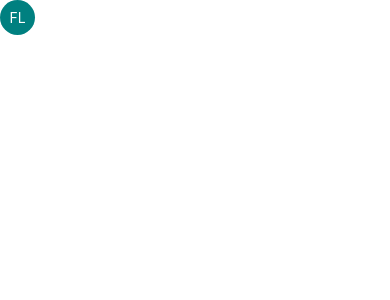
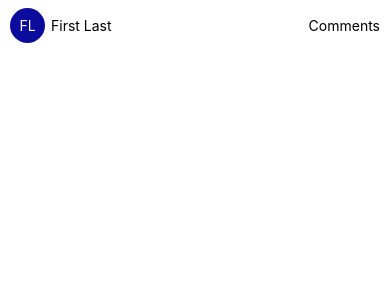
Before and after one commit to bohdanmoroziuk/image-feed, a React Native app: screen / in a window 390 px wide. Shown: the top 300 px of the page. Built offline with nearby package versions, Linux system fonts and the light colour scheme.

Commit message:
feat: add author row

```diff
--- a/App.tsx
+++ b/App.tsx
@@ -3,13 +3,19 @@ import { StatusBar } from 'expo-status-bar';
 
 import styles from './App.styles';
 
-import Avatar from 'src/components/Avatar';
+import AuthorRow from 'src/components/AuthorRow';
 
 export default function App() {
   return (
     <View style={styles.app}>
       <StatusBar style="auto" />
-      <Avatar color="teal" initials="FL" size={35} />
+      <AuthorRow
+        fullName="First Last"
+        linkText="Comments"
+        onPressLinkText={() => {
+          console.log('Pressed link!');
+        }}
+      />
     </View>
   );
 }
--- /dev/null
+++ b/src/components/AuthorRow/AuthorRow.styles.ts
@@ -0,0 +1,14 @@
+import { StyleSheet } from 'react-native';
+
+export default StyleSheet.create({
+  container: {
+    flexDirection: 'row',
+    alignItems: 'center',
+    height: 50,
+    paddingHorizontal: 10,
+  },
+  text: {
+    flex: 1,
+    marginHorizontal: 6,
+  },
+});
--- /dev/null
+++ b/src/components/AuthorRow/AuthorRow.tsx
@@ -0,0 +1,43 @@
+import { FunctionComponent } from 'react';
+import { View, Text, TouchableOpacity } from 'react-native';
+
+import getInitials from 'src/utils/getInitials';
+import getAvatarColor from 'src/utils/getAvatarColor';
+
+import Avatar from 'src/components/Avatar';
+
+import styles from './AuthorRow.styles'
+
+export interface AuthorRowProps {
+  fullName: string;
+  linkText: string;
+  onPressLinkText: () => void;
+}
+
+export const AuthorRow: FunctionComponent<AuthorRowProps> = ({
+  fullName,
+  linkText,
+  onPressLinkText,
+}) => {
+
+  return (
+    <View style={styles.container}>
+      <Avatar
+        size={35}
+        color={getAvatarColor(fullName)}
+        initials={getInitials(fullName)}
+      />
+      <Text
+        style={styles.text}
+        numberOfLines={1}
+      >
+        {fullName}
+      </Text>
+      <TouchableOpacity onPress={onPressLinkText}>
+        <Text numberOfLines={1}>
+          {linkText}
+        </Text>
+      </TouchableOpacity>
+    </View>
+  );
+};
--- /dev/null
+++ b/src/components/AuthorRow/index.ts
@@ -0,0 +1,4 @@
+import { AuthorRow } from './AuthorRow';
+
+export type { AuthorRowProps } from './AuthorRow';
+export default AuthorRow;
--- /dev/null
+++ b/src/utils/getAvatarColor.ts
@@ -0,0 +1,8 @@
+export default function getAvatarColor(name: string) {
+  const hexCode = name
+    .split('')
+    .reduce((acc, char) => (acc * char.charCodeAt(0)) % 0xffffff, 1)
+    .toString(16);
+
+  return `#${'0'.repeat(6 - hexCode.length) + hexCode}`;
+}
--- /dev/null
+++ b/src/utils/getInitials.ts
@@ -0,0 +1,5 @@
+export default function getInitials(fullName: string) {
+  const match = fullName.match(/(\w)?\w*\s*(\w)?/);
+
+  return match ? match.slice(1).join('') : '';
+}
```
Also changed, not shown: 2 other files (tests, documents, lock files or other folders).
